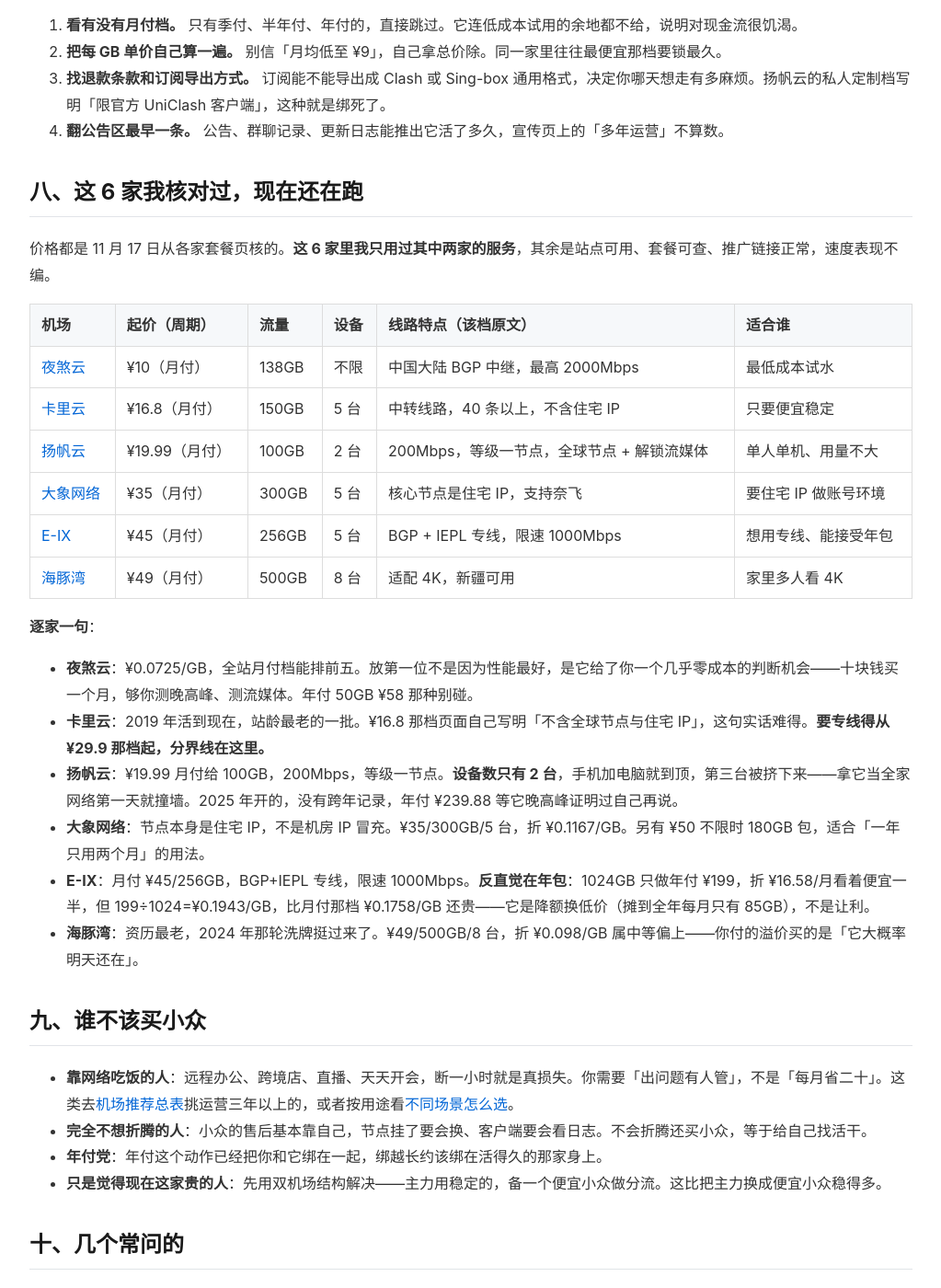
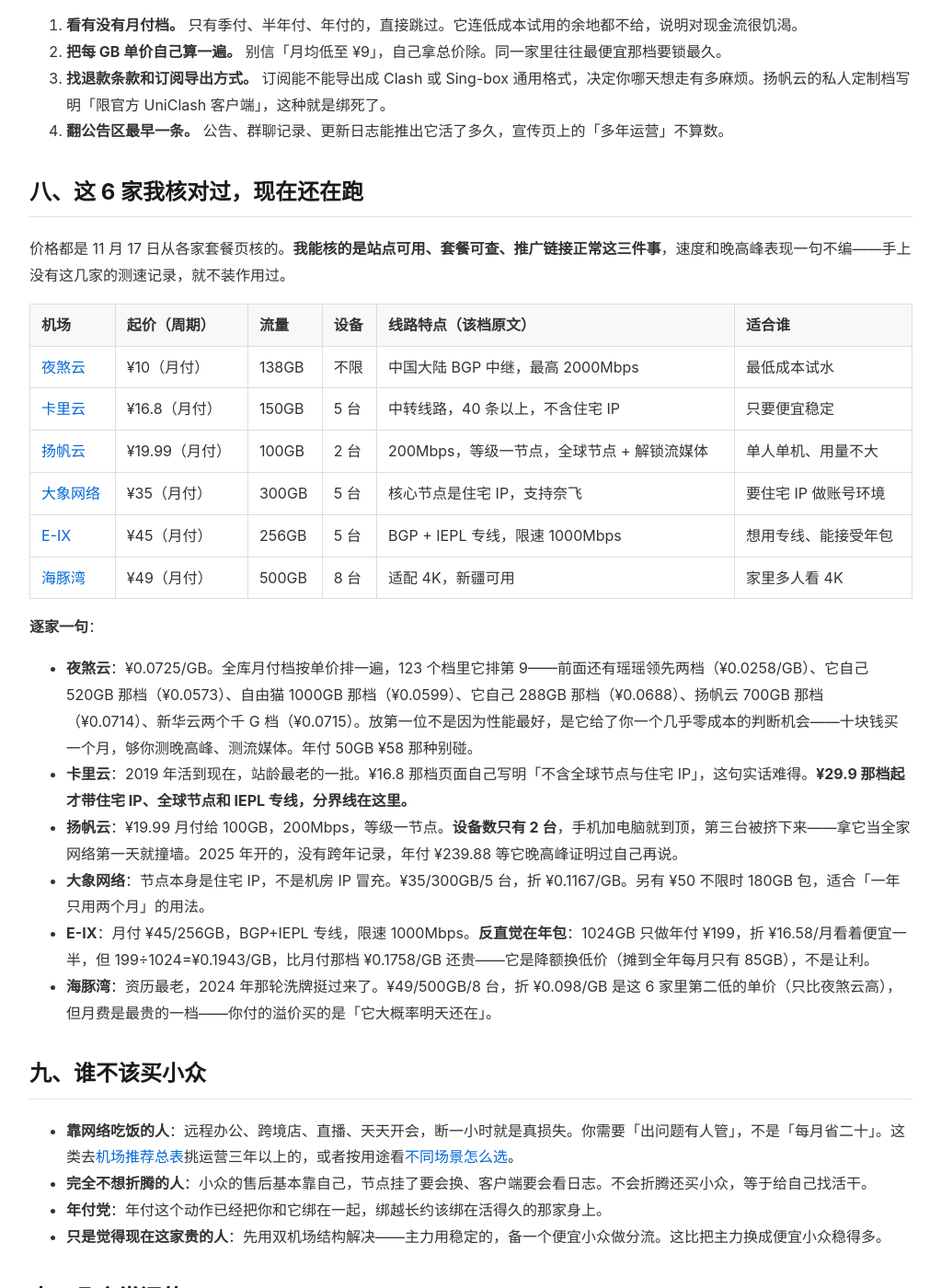
Before and after one commit to yezuofan/free-internet-guide, a Jekyll site: the page built from getting-started/niche-airport-recommendation-2026.md, in a window 1280 px wide and 1400 px high, scrolled down 2003 px. Shown: the whole window at 92% size, without its empty margins (128-1151 px from the left). Built offline with Jekyll 4.4.1, drawn with Linux system fonts in a browser that asks for light colours; our own code applies the rules of GitHub Pages for plain Markdown files; some of the changed text lies outside the part shown.

Commit message:
QA: correct roster counts and unit-price ranking in niche airport guide

```diff
--- a/getting-started/niche-airport-recommendation-2026.md
+++ b/getting-started/niche-airport-recommendation-2026.md
@@ -1,6 +1,6 @@
-# 小众机场推荐 2026：43 家里 12 家已停，这 6 家还在跑
+# 小众机场推荐 2026：41 家里 15 家已经退场，这 6 家还在跑
 
-> 常有人问我「那些没人提的机场是不是更便宜、敢不敢买」。便宜确实便宜，敢不敢是另一码事，两件事之间没有因果关系。这篇把「小众」这个词拿数据量化一下，再给一套付钱前就能跑完的检查清单。
+> 常有人问我「那些没人提的机场是不是更便宜、敢不敢买」。便宜确实便宜，敢不敢是另一码事，两件事之间没有因果关系。这篇把「小众」这个词拿数据量化一下——名册 41 家里 15 家已经退场——再给一套付钱前就能跑完的检查清单。
 
 **更新时间：2026年11月17日 ｜ 数据截 2026年11月17日**
 
@@ -65,7 +65,7 @@
 
 ## 八、这 6 家我核对过，现在还在跑
 
-价格都是 11 月 17 日从各家套餐页核的。**这 6 家里我只用过其中两家的服务**，其余是站点可用、套餐可查、推广链接正常，速度表现不编。
+价格都是 11 月 17 日从各家套餐页核的。**我能核的是站点可用、套餐可查、推广链接正常这三件事**，速度和晚高峰表现一句不编——手上没有这几家的测速记录，就不装作用过。
 
 | 机场 | 起价（周期） | 流量 | 设备 | 线路特点（该档原文） | 适合谁 |
 |:--|:--|:--|:--|:--|:--|
@@ -78,12 +78,12 @@
 
 **逐家一句**：
 
-- **夜煞云**：¥0.0725/GB，全站月付档能排前五。放第一位不是因为性能最好，是它给了你一个几乎零成本的判断机会——十块钱买一个月，够你测晚高峰、测流媒体。年付 50GB ¥58 那种别碰。
-- **卡里云**：2019 年活到现在，站龄最老的一批。¥16.8 那档页面自己写明「不含全球节点与住宅 IP」，这句实话难得。**要专线得从 ¥29.9 那档起，分界线在这里。**
+- **夜煞云**：¥0.0725/GB。全库月付档按单价排一遍，123 个档里它排第 9——前面还有瑶瑶领先两档（¥0.0258/GB）、它自己 520GB 那档（¥0.0573）、自由猫 1000GB 那档（¥0.0599）、它自己 288GB 那档（¥0.0688）、扬帆云 700GB 那档（¥0.0714）、新华云两个千 G 档（¥0.0715）。放第一位不是因为性能最好，是它给了你一个几乎零成本的判断机会——十块钱买一个月，够你测晚高峰、测流媒体。年付 50GB ¥58 那种别碰。
+- **卡里云**：2019 年活到现在，站龄最老的一批。¥16.8 那档页面自己写明「不含全球节点与住宅 IP」，这句实话难得。**¥29.9 那档起才带住宅 IP、全球节点和 IEPL 专线，分界线在这里。**
 - **扬帆云**：¥19.99 月付给 100GB，200Mbps，等级一节点。**设备数只有 2 台**，手机加电脑就到顶，第三台被挤下来——拿它当全家网络第一天就撞墙。2025 年开的，没有跨年记录，年付 ¥239.88 等它晚高峰证明过自己再说。
 - **大象网络**：节点本身是住宅 IP，不是机房 IP 冒充。¥35/300GB/5 台，折 ¥0.1167/GB。另有 ¥50 不限时 180GB 包，适合「一年只用两个月」的用法。
 - **E-IX**：月付 ¥45/256GB，BGP+IEPL 专线，限速 1000Mbps。**反直觉在年包**：1024GB 只做年付 ¥199，折 ¥16.58/月看着便宜一半，但 199÷1024=¥0.1943/GB，比月付那档 ¥0.1758/GB 还贵——它是降额换低价（摊到全年每月只有 85GB），不是让利。
-- **海豚湾**：资历最老，2024 年那轮洗牌挺过来了。¥49/500GB/8 台，折 ¥0.098/GB 属中等偏上——你付的溢价买的是「它大概率明天还在」。
+- **海豚湾**：资历最老，2024 年那轮洗牌挺过来了。¥49/500GB/8 台，折 ¥0.098/GB 是这 6 家里第二低的单价（只比夜煞云高），但月费是最贵的一档——你付的溢价买的是「它大概率明天还在」。
 
 ## 九、谁不该买小众
 
```
Also changed, not shown: other parts of getting-started/niche-airport-recommendation-2026.md (+3 -3 lines), README.md (+1 -1 lines).
